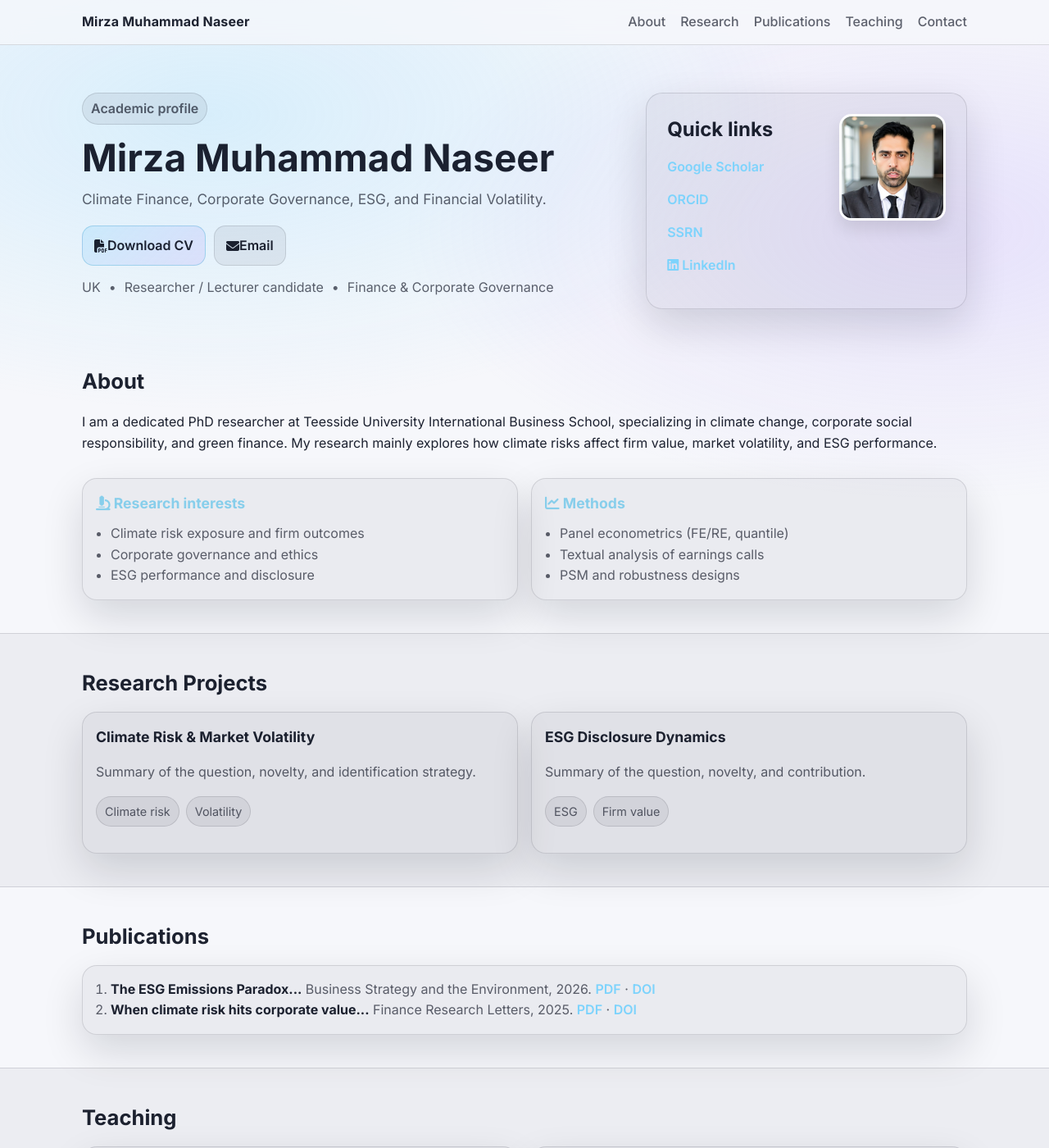
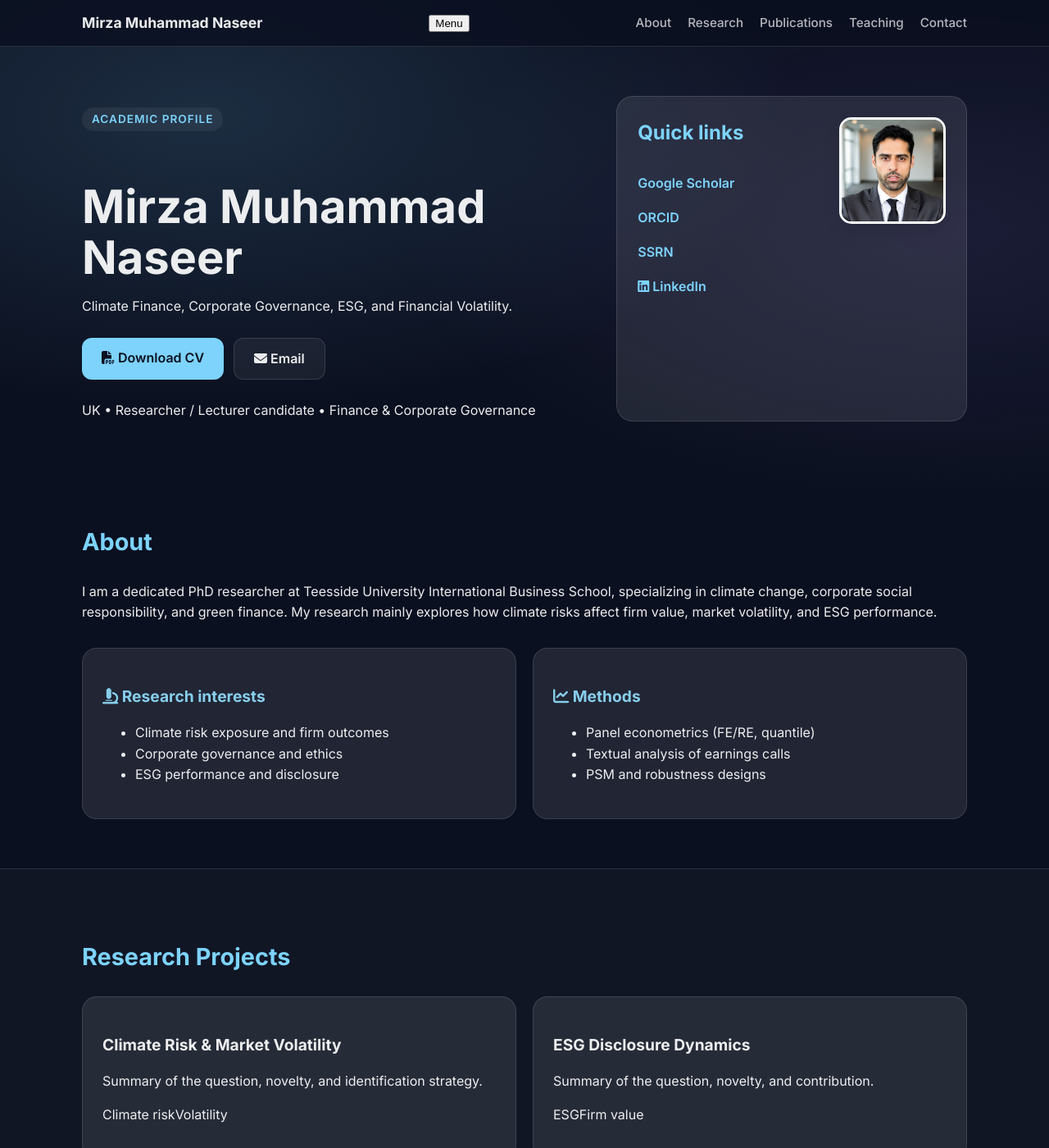
Before and after one commit to mmnaseer/mmnaseer.github.io, a Jekyll site: the page index.html, which Jekyll copies as it is, in a window 1280 px wide and 1400 px high. Shown: the whole window at 82% size. Built offline with Jekyll 4.4.1, drawn with Linux system fonts in a browser that asks for light colours; a style sheet for code colours, icons or effects is not loaded.

Commit message:
Update style.css

```diff
--- a/assets/style.css
+++ b/assets/style.css
@@ -1,278 +1,171 @@
-:root{
+:root {
+  /* Default Dark Theme */
   --bg: #0b1020;
-  --surface: rgba(255,255,255,0.06);
-  --surface-2: rgba(255,255,255,0.09);
-  --text: rgba(255,255,255,0.92);
-  --muted: rgba(255,255,255,0.70);
-  --line: rgba(255,255,255,0.12);
+  --surface: rgba(255, 255, 255, 0.06);
+  --surface-2: rgba(255, 255, 255, 0.09);
+  --text: rgba(255, 255, 255, 0.92);
+  --muted: rgba(255, 255, 255, 0.70);
+  --line: rgba(255, 255, 255, 0.12);
   --brand: #7dd3fc;
   --brand-2: #a78bfa;
-  --shadow: 0 20px 50px rgba(0,0,0,0.45);
+  --shadow: 0 20px 50px rgba(0, 0, 0, 0.45);
   --radius: 18px;
   --max: 1080px;
 }
 
-@media (prefers-color-scheme: light){
-  :root{
-    --bg: #f6f7fb;
-    --surface: rgba(10,15,30,0.06);
-    --surface-2: rgba(10,15,30,0.09);
-    --text: rgba(10,15,30,0.92);
-    --muted: rgba(10,15,30,0.65);
-    --line: rgba(10,15,30,0.12);
-    --shadow: 0 20px 50px rgba(10,15,30,0.14);
-  }
+/* Light Theme Variables */
+body.light-theme {
+  --bg: #f6f7fb;
+  --surface: rgba(10, 15, 30, 0.06);
+  --surface-2: rgba(10, 15, 30, 0.09);
+  --text: rgba(10, 15, 30, 0.92);
+  --muted: rgba(10, 15, 30, 0.65);
+  --line: rgba(10, 15, 30, 0.12);
+  --shadow: 0 20px 50px rgba(10, 15, 30, 0.14);
+  --brand: #0284c7; /* Darker blue for better contrast on light bg */
 }
 
-*{ box-sizing: border-box; }
-html, body{ height: 100%; }
-body{
+* { box-sizing: border-box; }
+html, body { height: 100%; }
+
+body {
   margin: 0;
-  font-family: Inter, system-ui, -apple-system, Segoe UI, Roboto, Arial, sans-serif;
-  background: radial-gradient(1200px 600px at 20% 10%, rgba(125,211,252,0.25), transparent 60%),
-              radial-gradient(1200px 600px at 90% 20%, rgba(167,139,250,0.20), transparent 55%),
+  font-family: 'Inter', system-ui, -apple-system, sans-serif;
+  background: radial-gradient(1200px 600px at 20% 10%, rgba(125, 211, 252, 0.15), transparent 60%),
+              radial-gradient(1200px 600px at 90% 20%, rgba(167, 139, 250, 0.10), transparent 55%),
               var(--bg);
   color: var(--text);
   line-height: 1.6;
+  transition: background 0.3s ease, color 0.3s ease;
 }
 
-a{ color: inherit; text-decoration: none; }
-a:hover{ text-decoration: underline; }
+a { color: inherit; text-decoration: none; transition: 0.2s; }
+a:hover { text-decoration: underline; color: var(--brand); }
 
-.container{
+.container {
   width: min(var(--max), calc(100% - 40px));
   margin: 0 auto;
 }
 
-.topbar{
+/* --- Navigation --- */
+.topbar {
   position: sticky;
   top: 0;
-  z-index: 10;
-  backdrop-filter: blur(10px);
-  background: color-mix(in srgb, var(--bg) 75%, transparent);
+  z-index: 100;
+  backdrop-filter: blur(12px);
+  background: color-mix(in srgb, var(--bg) 80%, transparent);
   border-bottom: 1px solid var(--line);
 }
 
-.topbar-inner{
+.topbar-inner {
   display: flex;
   align-items: center;
   justify-content: space-between;
   padding: 14px 0;
-  gap: 14px;
 }
 
-.brand{
-  font-weight: 700;
-  letter-spacing: 0.2px;
+.brand { font-weight: 700; font-size: 1.1rem; }
+
+.nav { display: flex; gap: 20px; align-items: center; }
+.nav a { color: var(--muted); font-weight: 500; font-size: 0.95rem; }
+.nav a:hover { color: var(--text); }
+
+.theme-toggle {
+  background: var(--surface);
+  border: 1px solid var(--line);
+  color: var(--text);
+  padding: 8px;
+  border-radius: 10px;
+  cursor: pointer;
+  font-size: 1.1rem;
 }
 
-.nav{
-  display: flex;
-  gap: 18px;
-  align-items: center;
-}
-.nav a{
-  color: var(--muted);
-  font-weight: 500;
-}
-.nav a:hover{ color: var(--text); }
-
-.menu-btn{
-  display: none;
-  padding: 10px 12px;
-  border-radius: 12px;
-  border: 1px solid var(--line);
-  background: var(--surface);
-  color: var(--text);
-  font-weight: 600;
-  cursor: pointer;
-}
-
-.hero{
-  padding: 58px 0 28px;
-}
-
-.hero-grid{
+/* --- Hero & Profile Card --- */
+.hero { padding: 60px 0 40px; }
+.hero-grid {
   display: grid;
-  grid-template-columns: 1.7fr 1fr;
-  gap: 22px;
+  grid-template-columns: 1.6fr 1.1fr;
+  gap: 30px;
   align-items: start;
 }
 
-.kicker{
+.quick-links-card {
+  display: flex;
+  flex-direction: row;
+  justify-content: space-between;
+  gap: 20px;
+}
+
+.profile-img {
+  width: 140px;
+  height: 140px;
+  object-fit: cover;
+  border-radius: 20px;
+  border: 2px solid var(--line);
+  box-shadow: var(--shadow);
+}
+
+/* --- Sections & Cards --- */
+.section { padding: 60px 0; }
+.section.alt {
+  background: color-mix(in srgb, var(--surface) 40%, transparent);
+  border-top: 1px solid var(--line);
+  border-bottom: 1px solid var(--line);
+}
+
+.card {
+  border: 1px solid var(--line);
+  background: var(--surface-2);
+  border-radius: var(--radius);
+  padding: 24px;
+  height: 100%;
+}
+
+.grid-2 {
+  display: grid;
+  grid-template-columns: 1fr 1fr;
+  gap: 20px;
+}
+
+h1 { font-size: clamp(2.5rem, 5vw, 3.5rem); line-height: 1.1; margin-bottom: 15px; }
+h2 { font-size: 1.8rem; margin-bottom: 25px; color: var(--brand); }
+h3 { margin-bottom: 12px; font-size: 1.2rem; }
+
+.kicker {
   display: inline-block;
+  font-size: 0.85rem;
   font-weight: 600;
-  color: var(--muted);
+  text-transform: uppercase;
+  letter-spacing: 1px;
+  color: var(--brand);
+  background: var(--surface);
+  padding: 4px 12px;
+  border-radius: 20px;
+  margin-bottom: 15px;
+}
+
+.cta-row { display: flex; gap: 12px; margin: 25px 0; }
+.btn {
+  padding: 12px 24px;
+  border-radius: 12px;
+  font-weight: 600;
   border: 1px solid var(--line);
   background: var(--surface);
-  padding: 6px 10px;
-  border-radius: 999px;
-  margin: 0 0 14px;
 }
+.btn.primary { background: var(--brand); color: #0b1020; border: none; }
 
-h1{
-  font-size: clamp(30px, 4vw, 46px);
-  line-height: 1.15;
-  margin: 0 0 10px;
+/* --- Lists --- */
+.link-list { list-style: none; padding: 0; }
+.link-list li { margin-bottom: 10px; }
+.link-list a { color: var(--brand); font-weight: 600; }
+
+.pubs { padding-left: 20px; }
+.pubs li { margin-bottom: 18px; }
+.pub-links a { color: var(--brand); font-size: 0.9rem; margin-left: 5px; }
+
+/* --- Mobile --- */
+@media (max-width: 850px) {
+  .hero-grid, .grid-2 { grid-template-columns: 1fr; }
+  .quick-links-card { flex-direction: column-reverse; align-items: center; text-align: center; }
+  .nav { display: none; } /* Simplified for toggle focus */
 }
-
-.lead{
-  font-size: 1.08rem;
-  color: var(--muted);
-  margin: 0 0 18px;
-  max-width: 62ch;
-}
-
-.cta-row{
-  display: flex;
-  gap: 10px;
-  flex-wrap: wrap;
-  margin-bottom: 14px;
-}
-
-.btn{
-  display: inline-flex;
-  align-items: center;
-  justify-content: center;
-  padding: 11px 14px;
-  border-radius: 14px;
-  border: 1px solid var(--line);
-  background: var(--surface);
-  font-weight: 600;
-}
-.btn.primary{
-  border-color: color-mix(in srgb, var(--brand) 45%, var(--line));
-  background: linear-gradient(135deg, color-mix(in srgb, var(--brand) 25%, transparent), color-mix(in srgb, var(--brand-2) 18%, transparent));
-}
-.btn:hover{ text-decoration: none; transform: translateY(-1px); }
-
-.meta{
-  color: var(--muted);
-  display: flex;
-  flex-wrap: wrap;
-  gap: 10px;
-}
-
-.section{
-  padding: 40px 0;
-}
-
-.section.alt{
-  border-top: 1px solid var(--line);
-  border-bottom: 1px solid var(--line);
-  background: color-mix(in srgb, var(--surface) 65%, transparent);
-}
-
-h2{
-  font-size: 1.6rem;
-  margin: 0 0 14px;
-}
-
-h3{
-  margin: 0 0 10px;
-  font-size: 1.1rem;
-}
-
-.card{
-  border: 1px solid var(--line);
-  background: color-mix(in srgb, var(--surface) 80%, transparent);
-  border-radius: var(--radius);
-  box-shadow: var(--shadow);
-  padding: 16px;
-}
-
-.card-title{
-  margin: 0 0 10px;
-}
-
-.grid-2{
-  display: grid;
-  grid-template-columns: 1fr 1fr;
-  gap: 16px;
-}
-
-.bullets{
-  margin: 0;
-  padding-left: 18px;
-  color: var(--muted);
-}
-
-.link-list{
-  list-style: none;
-  padding: 0;
-  margin: 0 0 12px;
-}
-.link-list li{ margin: 8px 0; }
-.link-list a{ color: var(--brand); font-weight: 600; }
-
-.note{
-  margin-top: 12px;
-  color: var(--muted);
-  border-top: 1px solid var(--line);
-  padding-top: 12px;
-}
-
-.photo{
-  margin-top: 12px;
-  width: 100%;
-  border-radius: 16px;
-  border: 1px solid var(--line);
-}
-
-.muted{ color: var(--muted); }
-
-.tags{
-  display: flex;
-  gap: 8px;
-  flex-wrap: wrap;
-  margin-top: 10px;
-}
-.tags span{
-  font-size: 0.9rem;
-  color: var(--muted);
-  border: 1px solid var(--line);
-  background: var(--surface);
-  padding: 6px 10px;
-  border-radius: 999px;
-}
-
-.pubs{
-  margin: 0;
-  padding-left: 18px;
-  color: var(--muted);
-}
-.pubs strong{ color: var(--text); }
-.pub-links a{ color: var(--brand); font-weight: 600; }
-
-.footer{
-  padding: 26px 0 50px;
-  border-top: 1px solid var(--line);
-}
-.profile-img {
-    width: 100px;         /* Sets the width */
-    height: 100px;        /* Sets the height */
-    object-fit: cover;    /* Prevents the image from stretching */
-    border-radius: 50%;   /* Makes it a perfect circle */
-    border: 4px solid #fff; /* Optional: adds a white border */
-    box-shadow: 0 4px 8px rgba(0,0,0,0.1); /* Optional: adds a soft shadow */
-}
-
-@media (max-width: 900px){
-  .hero-grid{ grid-template-columns: 1fr; }
-  .grid-2{ grid-template-columns: 1fr; }
-  .menu-btn{ display: inline-flex; }
-  .nav{
-    display: none;
-    position: absolute;
-    right: 20px;
-    top: 60px;
-    flex-direction: column;
-    gap: 10px;
-    padding: 12px;
-    border-radius: 16px;
-    border: 1px solid var(--line);
-    background: color-mix(in srgb, var(--bg) 70%, transparent);
-    backdrop-filter: blur(10px);
-  }
-  .nav.open{ display: flex; }
-}
```
